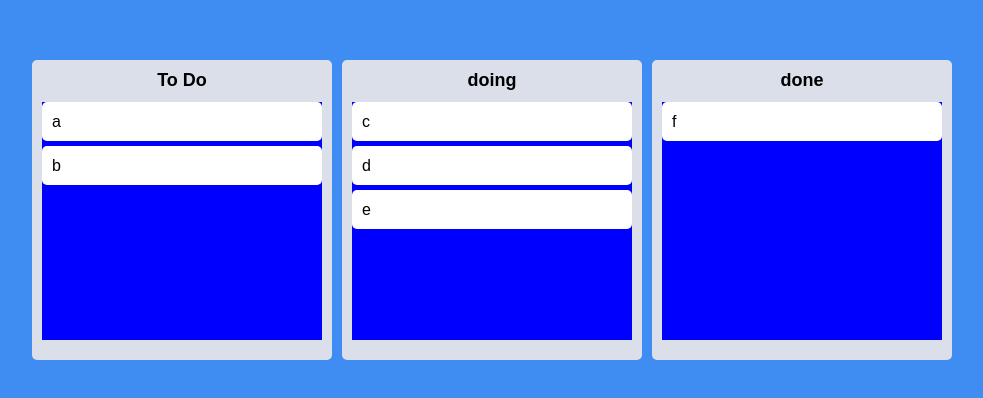
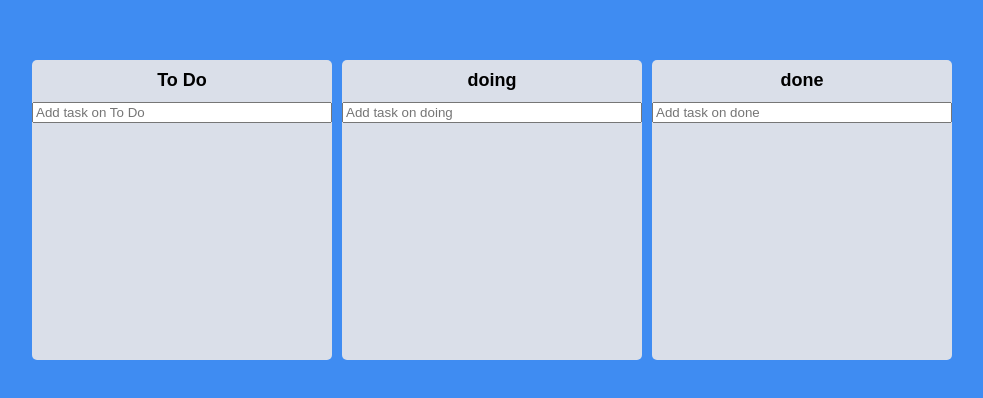
Before and after one commit to yerinirey/toDo-TS, a React (Create React App) app: page / in a window 1280 px wide. Shown: the part 190-588 px from the top of the page, without its empty margins (148-1131 px from the left). Built offline with nearby package versions, Linux system fonts and the light colour scheme.

Commit message:
7.15 Creating Tasks

```diff
--- a/src/App.tsx
+++ b/src/App.tsx
@@ -23,15 +23,16 @@ const Boards = styled.div`
 function App() {
   const [toDos, setToDos] = useRecoilState(toDoState);
   const onDragEnd = (info: DropResult) => {
+    const { destination, draggableId, source } = info;
     console.log(info);
-    const { destination, draggableId, source } = info;
     if (!destination) return;
     if (destination.droppableId === source.droppableId) {
       // same board movement
       setToDos((allBoards) => {
         const boardCopy = [...allBoards[source.droppableId]];
+        const taskObj = boardCopy[source.index];
         boardCopy.splice(source.index, 1);
-        boardCopy.splice(destination?.index, 0, draggableId);
+        boardCopy.splice(destination?.index, 0, taskObj);
         return {
           ...allBoards,
           [source.droppableId]: boardCopy,
@@ -42,9 +43,10 @@ function App() {
       // cross board movement
       setToDos((allBoards) => {
         const sourceBoard = [...allBoards[source.droppableId]];
+        const taskObj = sourceBoard[source.index];
         const destinationBoard = [...allBoards[destination.droppableId]];
         sourceBoard.splice(source.index, 1);
-        destinationBoard.splice(destination.index, 0, draggableId);
+        destinationBoard.splice(destination.index, 0, taskObj);
         return {
           ...allBoards,
           [source.droppableId]: sourceBoard,
--- a/src/Components/Board.tsx
+++ b/src/Components/Board.tsx
@@ -1,10 +1,14 @@
 import { Droppable } from "react-beautiful-dnd";
 import DraggableCard from "./DraggableCard";
 import styled from "styled-components";
+import { useRef } from "react";
+import { useForm } from "react-hook-form";
+import { IToDo, toDoState } from "../atoms";
+import { useSetRecoilState } from "recoil";
 
 const Wrapper = styled.div`
   width: 300px;
-  padding: 20px 10px;
+  padding-top: 10px;
   padding-top: 10px;
   border-radius: 5px;
   background-color: ${(props) => props.theme.boardColor};
@@ -27,30 +31,74 @@ interface IAreaProps {
 
 const Area = styled.div<IAreaProps>`
   background-color: ${(props) =>
-    props.isDraggingOver ? "pink" : props.isDraggingFromThis ? "Red" : "blue"};
+    props.isDraggingOver
+      ? "#dfe6e9"
+      : props.isDraggingFromThis
+      ? "#b2bec3"
+      : "transparent"};
   flex-grow: 1;
   transition: background-color 0.3s ease-in-out;
+  padding: 10px;
 `;
 
 interface IBoardProps {
-  toDos: string[];
+  toDos: IToDo[];
   boardId: string;
 }
 
+interface IForm {
+  toDo: string;
+}
+
+const Form = styled.form`
+  width: 100%;
+  input {
+    width: 100%;
+  }
+`;
+
 function Board({ toDos, boardId }: IBoardProps) {
+  const setToDos = useSetRecoilState(toDoState);
+  const { register, setValue, handleSubmit } = useForm<IForm>();
+  const onValid = ({ toDo }: IForm) => {
+    const newToDo = {
+      id: Date.now(),
+      text: toDo,
+    };
+    setToDos((allBoards) => {
+      return {
+        ...allBoards,
+        [boardId]: [...allBoards[boardId], newToDo],
+      };
+    });
+    console.log(toDo);
+    setValue("toDo", "");
+  };
   return (
     <Wrapper>
       <Title>{boardId}</Title>
+      <Form onSubmit={handleSubmit(onValid)}>
+        <input
+          {...register("toDo", { required: true })}
+          type="text"
+          placeholder={`Add task on ${boardId}`}
+        />
+      </Form>
       <Droppable droppableId={boardId}>
-        {(magic, snapshot) => (
+        {(magic, info) => (
           <Area
-            isDraggingOver={snapshot.isDraggingOver}
-            isDraggingFromThis={Boolean(snapshot.draggingFromThisWith)}
+            isDraggingOver={info.isDraggingOver}
+            isDraggingFromThis={Boolean(info.draggingFromThisWith)}
             ref={magic.innerRef}
             {...magic.droppableProps}
           >
             {toDos.map((toDo, index) => (
-              <DraggableCard key={toDo} index={index} toDo={toDo} />
+              <DraggableCard
+                key={toDo.id}
+                index={index}
+                toDoId={toDo.id}
+                toDoText={toDo.text}
+              />
             ))}
             {magic.placeholder}
           </Area>
--- a/src/Components/DraggableCard.tsx
+++ b/src/Components/DraggableCard.tsx
@@ -1,30 +1,35 @@
 import React from "react";
 import { Draggable } from "react-beautiful-dnd";
+import { snapshot_UNSTABLE } from "recoil";
 import styled from "styled-components";
 
-const Card = styled.div`
+const Card = styled.div<{ isDragging: boolean }>`
   border-radius: 5px;
   padding: 10px 10px;
-  background-color: ${(props) => props.theme.cardColor};
+  background-color: ${(props) =>
+    props.isDragging ? "#74b9ff" : props.theme.cardColor};
+  box-shadow: ${(props) =>
+    props.isDragging ? "0px 2px 5px rgba(0,0,0,0.05)" : "none"};
   margin-bottom: 5px;
 `;
 
 interface IDraggableCardProps {
-  toDo: string;
+  toDoId: number;
+  toDoText: string;
   index: number;
 }
 
-function DraggableCard({ toDo, index }: IDraggableCardProps) {
-  console.log(toDo, "has been re-rendered.");
+function DraggableCard({ toDoId, toDoText, index }: IDraggableCardProps) {
   return (
-    <Draggable key={toDo} draggableId={toDo} index={index}>
-      {(magic) => (
+    <Draggable draggableId={toDoId + ""} index={index}>
+      {(magic, snapshot) => (
         <Card
+          isDragging={snapshot.isDragging}
           ref={magic.innerRef}
           {...magic.draggableProps}
           {...magic.dragHandleProps}
         >
-          {toDo}
+          {toDoText}
         </Card>
       )}
     </Draggable>
--- a/src/atoms.tsx
+++ b/src/atoms.tsx
@@ -1,14 +1,19 @@
 import { atom, selector } from "recoil";
 
+export interface IToDo {
+  id: number;
+  text: string;
+}
+
 interface IToDoState {
-  [key: string]: string[];
+  [key: string]: IToDo[];
 }
 
 export const toDoState = atom<IToDoState>({
   key: "toDo",
   default: {
-    "To Do": ["a", "b"],
-    doing: ["c", "d", "e"],
-    done: ["f"],
+    "To Do": [],
+    doing: [],
+    done: [],
   },
 });
```
